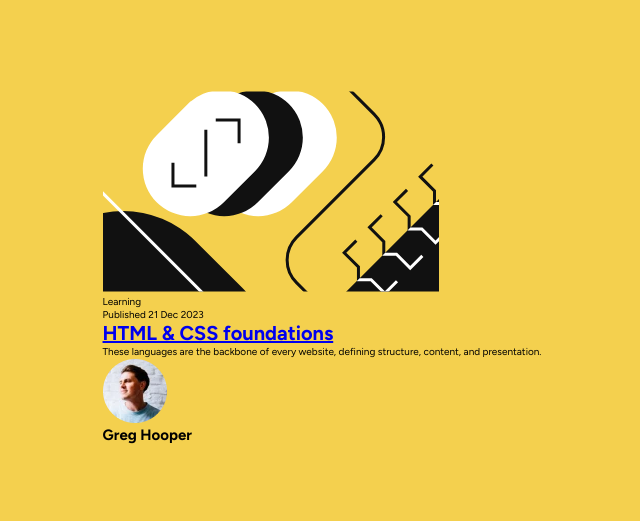
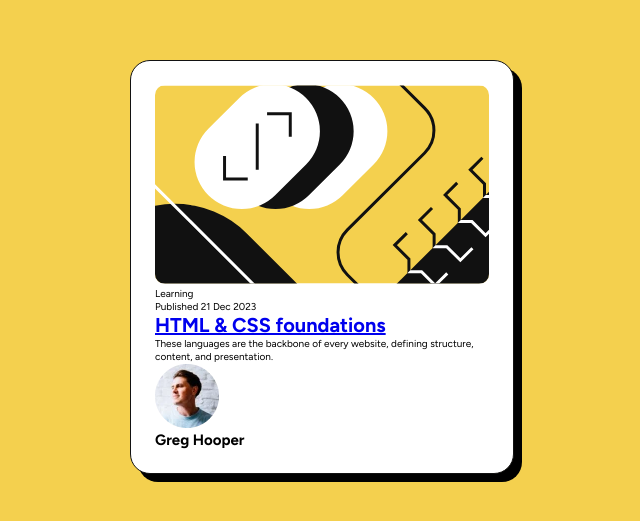
Before and after one commit to EdwardShanahan09/blog-preview-card, a website: page index.html in a window 1280 px wide. Shown: the part 133-654 px from the top of the page, without its empty margins (318-958 px from the left). Drawn offline with Linux system fonts and the light colour scheme; files whose address does not match are found by name.

Commit message:
Style card component

```diff
--- a/src/scss/_card.scss
+++ b/src/scss/_card.scss
@@ -0,0 +1,21 @@
+.card {
+  background-color: $colorWhite;
+  border-radius: 20px;
+  border: 1px solid $colorBlack;
+  box-shadow: 0.8rem 0.8rem 0px #000;
+  width: 327px;
+  padding: 2.4rem;
+  transition: all 0.3s ease-in-out;
+
+  @media (min-width: 1040px) {
+    &:hover {
+      box-shadow: 1.6rem 1.6rem 0px #000;
+    }
+    width: 384px;
+  }
+
+  &__img {
+    width: 100%;
+    border-radius: 10px;
+  }
+}
```
Also changed, not shown: assets/css/styles.css.
